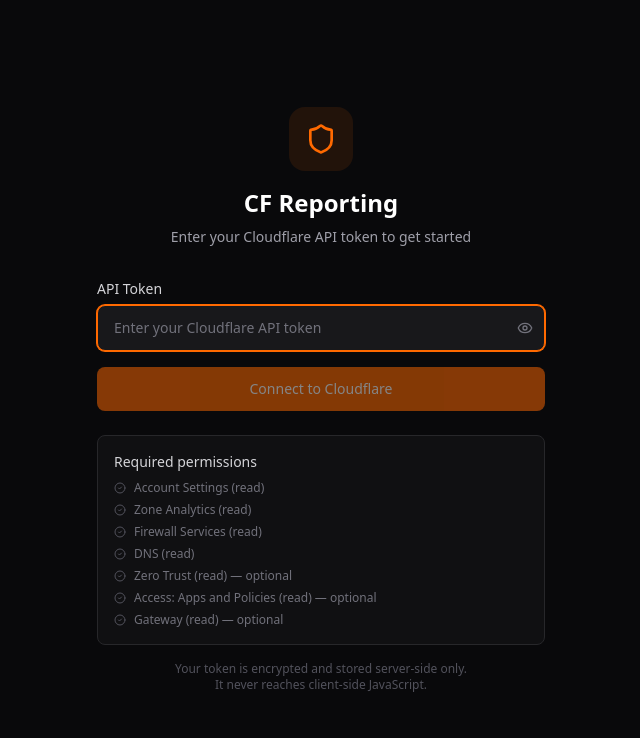
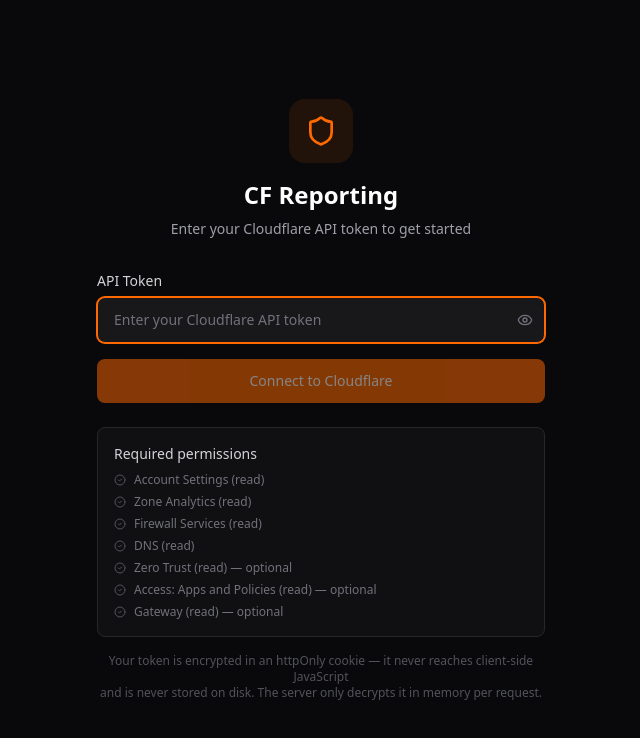
Before and after one commit to axelweichert/cf-reporting, a Next.js app: page /setup in a window 1280 px wide. Shown: the top 738 px of the page, without its empty margins (319-959 px from the left). Built offline with nearby package versions, Linux system fonts and the light colour scheme; no server answers.

Commit message:
Fix setup page token storage description to reflect httpOnly cookie approach

```diff
--- a/src/app/setup/page.tsx
+++ b/src/app/setup/page.tsx
@@ -128,9 +128,9 @@
         </div>
 
         <p className="mt-4 text-center text-xs text-zinc-600">
-          Your token is encrypted and stored server-side only.
+          Your token is encrypted in an httpOnly cookie — it never reaches client-side JavaScript
           <br />
-          It never reaches client-side JavaScript.
+          and is never stored on disk. The server only decrypts it in memory per request.
         </p>
       </div>
     </div>
```
